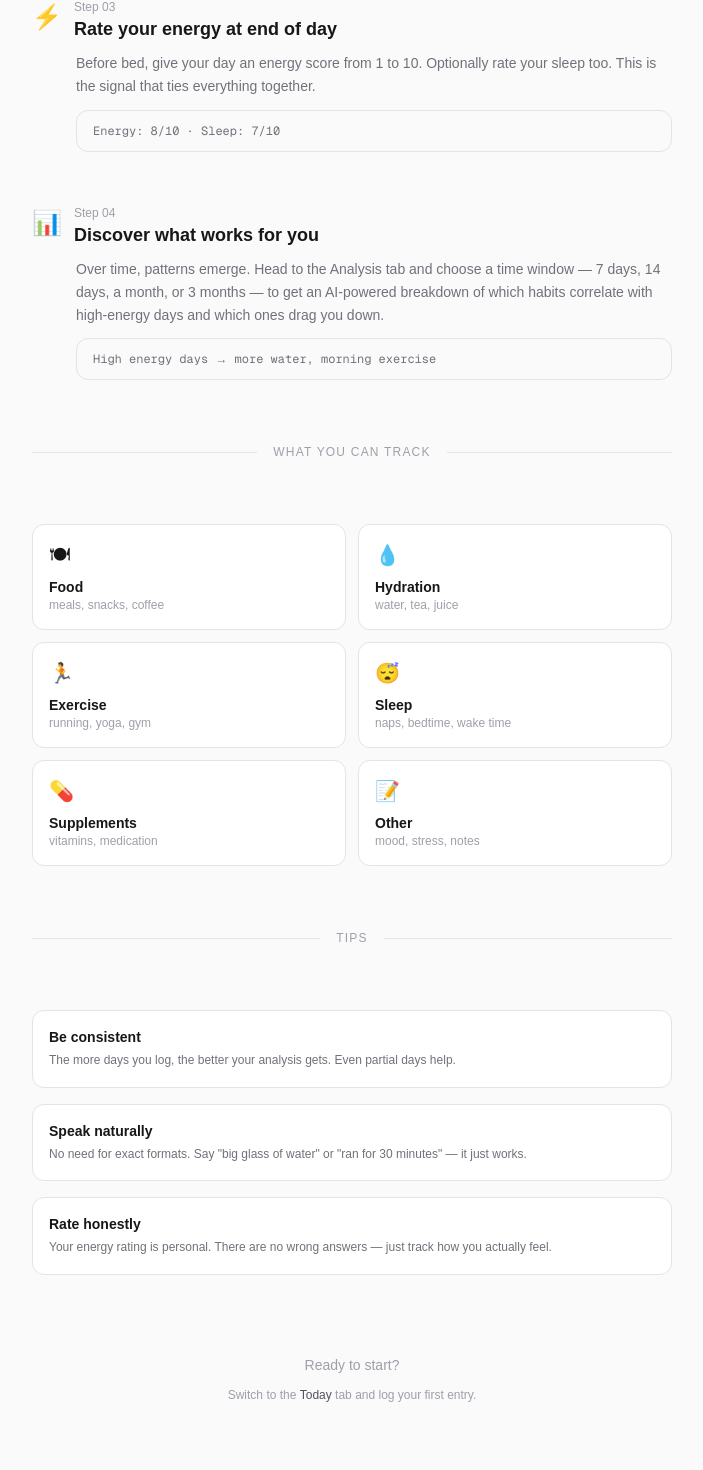
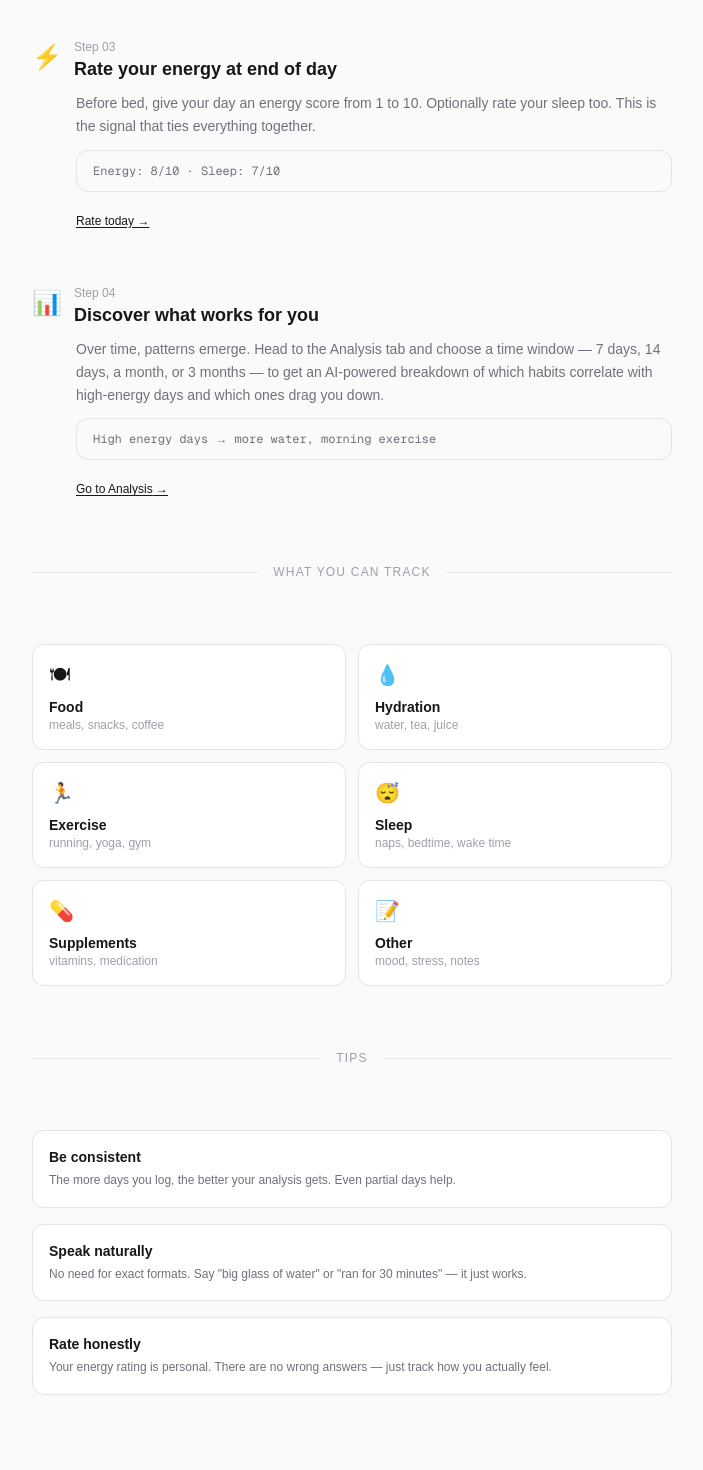
Before and after one commit to tyranitar898/energetic, a Next.js app: page / in a window 1280 px wide. Shown: the part 876-2346 px from the top of the page, without its empty margins (288-991 px from the left). Built offline with nearby package versions, Linux system fonts and the light colour scheme; no server answers.

Commit message:
Add URL-based tab routing with linked navigation in How to Use

```diff
--- a/src/app/page.tsx
+++ b/src/app/page.tsx
@@ -1,6 +1,8 @@
 "use client";
 
-import { useState, useEffect, useCallback } from "react";
+import { Suspense, useState, useEffect, useCallback } from "react";
+import { useSearchParams } from "next/navigation";
+import Link from "next/link";
 import VoiceInput from "@/components/VoiceInput";
 import EntryList from "@/components/EntryList";
 import EnergyRating from "@/components/EnergyRating";
@@ -11,11 +13,24 @@ import { Entry } from "@/types";
 import { getUserId } from "@/lib/user-id";
 
 export default function Home() {
+  return (
+    <Suspense>
+      <HomeContent />
+    </Suspense>
+  );
+}
+
+const validTabs = ["today", "all", "analysis", "howto"] as const;
+type Tab = (typeof validTabs)[number];
+
+function HomeContent() {
   const [entries, setEntries] = useState<Entry[]>([]);
   const [currentRating, setCurrentRating] = useState<number | null>(null);
   const [currentSleepRating, setCurrentSleepRating] = useState<number | null>(null);
   const [isLoading, setIsLoading] = useState(true);
-  const [tab, setTab] = useState<"today" | "all" | "analysis" | "howto">("howto");
+  const searchParams = useSearchParams();
+  const tabParam = searchParams.get("tab");
+  const tab: Tab = validTabs.includes(tabParam as Tab) ? (tabParam as Tab) : "howto";
   const [userId, setUserId] = useState<string | null>(null);
 
   const today = new Date().toISOString().split("T")[0];
@@ -83,46 +98,25 @@ export default function Home() {
       {/* Tabs */}
       <div className="border-b border-zinc-200 bg-white dark:border-zinc-800 dark:bg-zinc-900">
         <div className="mx-auto max-w-2xl px-4 flex gap-1">
-          <button
-            onClick={() => setTab("today")}
-            className={`px-4 py-2.5 text-sm font-medium border-b-2 transition-colors ${
-              tab === "today"
-                ? "border-zinc-900 text-zinc-900 dark:border-zinc-100 dark:text-zinc-100"
-                : "border-transparent text-zinc-500 hover:text-zinc-700 dark:hover:text-zinc-300"
-            }`}
-          >
-            Today
-          </button>
-          <button
-            onClick={() => setTab("all")}
-            className={`px-4 py-2.5 text-sm font-medium border-b-2 transition-colors ${
-              tab === "all"
-                ? "border-zinc-900 text-zinc-900 dark:border-zinc-100 dark:text-zinc-100"
-                : "border-transparent text-zinc-500 hover:text-zinc-700 dark:hover:text-zinc-300"
-            }`}
-          >
-            All Entries
-          </button>
-          <button
-            onClick={() => setTab("analysis")}
-            className={`px-4 py-2.5 text-sm font-medium border-b-2 transition-colors ${
-              tab === "analysis"
-                ? "border-zinc-900 text-zinc-900 dark:border-zinc-100 dark:text-zinc-100"
-                : "border-transparent text-zinc-500 hover:text-zinc-700 dark:hover:text-zinc-300"
-            }`}
-          >
-            Analysis
-          </button>
-          <button
-            onClick={() => setTab("howto")}
-            className={`px-4 py-2.5 text-sm font-medium border-b-2 transition-colors ${
-              tab === "howto"
-                ? "border-zinc-900 text-zinc-900 dark:border-zinc-100 dark:text-zinc-100"
-                : "border-transparent text-zinc-500 hover:text-zinc-700 dark:hover:text-zinc-300"
-            }`}
-          >
-            How to Use
-          </button>
+          {([
+            { key: "today", label: "Today" },
+            { key: "all", label: "All Entries" },
+            { key: "analysis", label: "Analysis" },
+            { key: "howto", label: "How to Use" },
+          ] as const).map(({ key, label }) => (
+            <Link
+              key={key}
+              href={`/?tab=${key}`}
+              scroll={false}
+              className={`px-4 py-2.5 text-sm font-medium border-b-2 transition-colors ${
+                tab === key
+                  ? "border-zinc-900 text-zinc-900 dark:border-zinc-100 dark:text-zinc-100"
+                  : "border-transparent text-zinc-500 hover:text-zinc-700 dark:hover:text-zinc-300"
+              }`}
+            >
+              {label}
+            </Link>
+          ))}
         </div>
       </div>
 
--- a/src/components/HowToUse.tsx
+++ b/src/components/HowToUse.tsx
@@ -1,4 +1,6 @@
 "use client";
+
+import Link from "next/link";
 
 const steps = [
   {
@@ -8,6 +10,7 @@ const steps = [
       "Use voice or text to record what you eat, drink, and do. Just speak naturally — say things like \"had a PB&J for lunch\" or \"drank 500ml of water.\"",
     icon: "🎙️",
     example: "\"I had two eggs and toast for breakfast\"",
+    link: { text: "Go to Today", href: "/?tab=today" },
   },
   {
     number: "02",
@@ -24,6 +27,7 @@ const steps = [
       "Before bed, give your day an energy score from 1 to 10. Optionally rate your sleep too. This is the signal that ties everything together.",
     icon: "⚡",
     example: "Energy: 8/10 · Sleep: 7/10",
+    link: { text: "Rate today", href: "/?tab=today" },
   },
   {
     number: "04",
@@ -32,6 +36,7 @@ const steps = [
       "Over time, patterns emerge. Head to the Analysis tab and choose a time window — 7 days, 14 days, a month, or 3 months — to get an AI-powered breakdown of which habits correlate with high-energy days and which ones drag you down.",
     icon: "📊",
     example: "High energy days → more water, morning exercise",
+    link: { text: "Go to Analysis", href: "/?tab=analysis" },
   },
 ];
 
@@ -92,6 +97,16 @@ export default function HowToUse() {
                 {step.example}
               </p>
             </div>
+            {"link" in step && step.link && (
+              <div className="pl-[44px] pt-1">
+                <Link
+                  href={step.link.href}
+                  className="text-xs font-medium text-zinc-900 underline underline-offset-2 hover:text-zinc-600 dark:text-zinc-100 dark:hover:text-zinc-400"
+                >
+                  {step.link.text} →
+                </Link>
+              </div>
+            )}
           </div>
         ))}
       </section>
@@ -167,7 +182,14 @@ export default function HowToUse() {
           Ready to start?
         </p>
         <p className="text-xs text-zinc-400 dark:text-zinc-600">
-          Switch to the <span className="font-medium text-zinc-600 dark:text-zinc-300">Today</span> tab and log your first entry.
+          Switch to the{" "}
+          <Link
+            href="/?tab=today"
+            className="font-medium text-zinc-600 underline underline-offset-2 hover:text-zinc-900 dark:text-zinc-300 dark:hover:text-zinc-100"
+          >
+            Today
+          </Link>{" "}
+          tab and log your first entry.
         </p>
       </section>
     </div>
```
